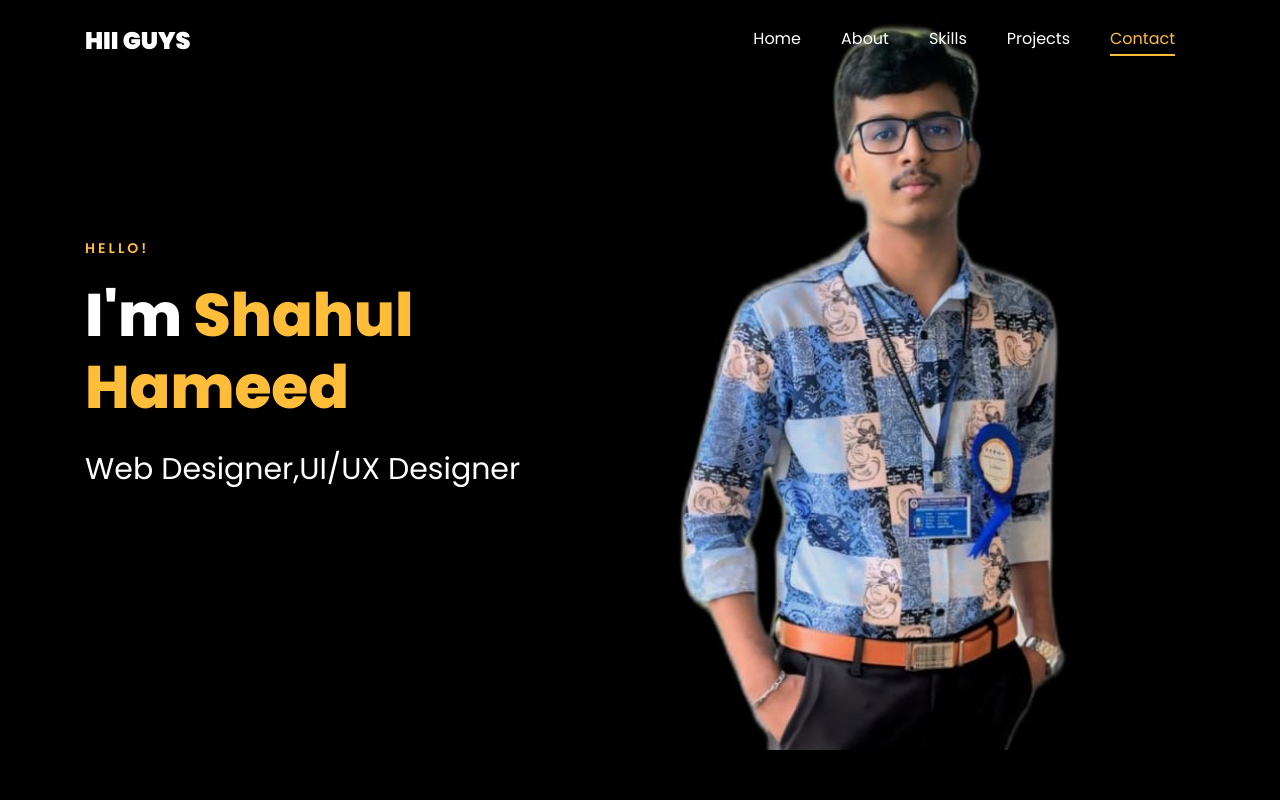
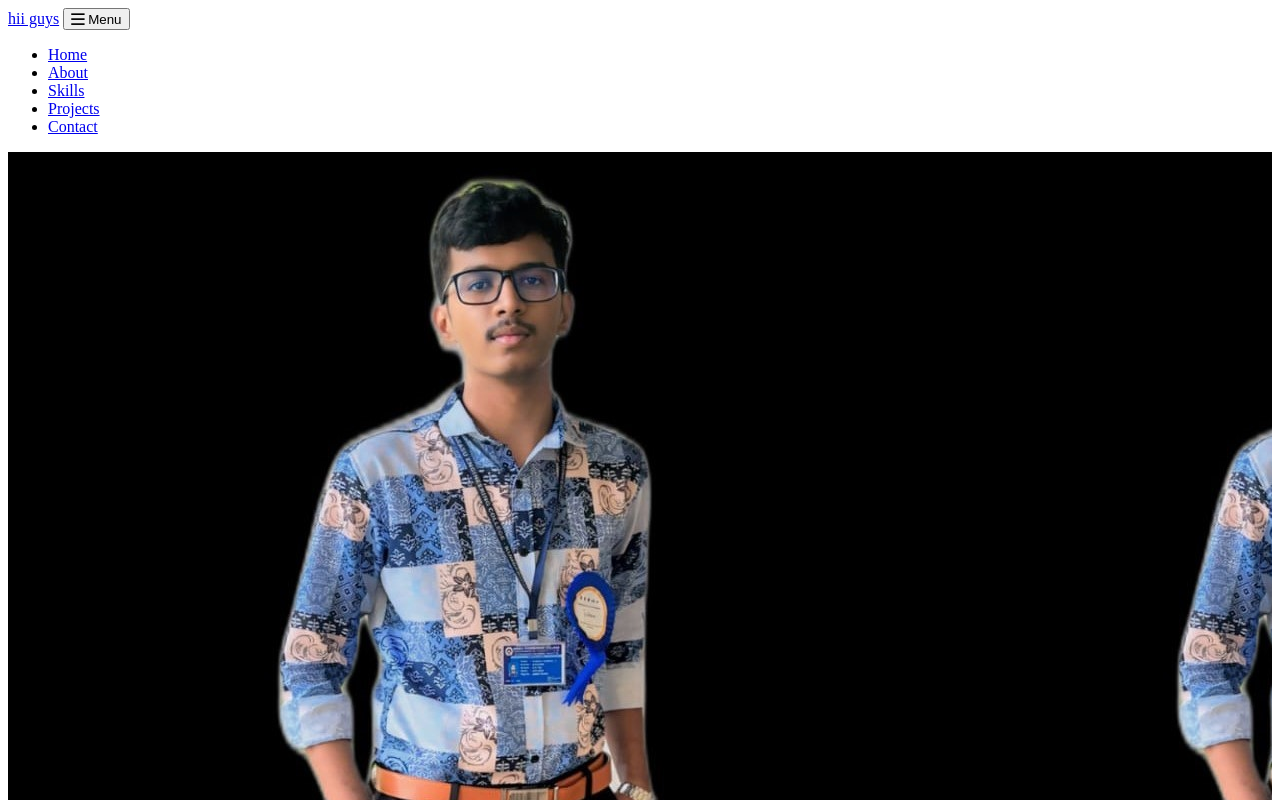
Before and after one commit to au820621104080/shahul, a plain HTML site: page index.html in a window 1280 px wide. Shown: the top 800 px of the page. Drawn offline with Linux system fonts and the light colour scheme; files whose address does not match are found by name.

Commit message:
links-change

```diff
--- a/index.html
+++ b/index.html
@@ -18,9 +18,7 @@
 
     <link rel="stylesheet" href="css/ionicons.min.css">
 
-    <link rel="stylesheet" href="css/flaticon.css">
-    <link rel="stylesheet" href="css/icomoon.css">
-    <link rel="stylesheet" href="css/style.css">
+
   </head>
   <body data-spy="scroll" data-target=".site-navbar-target" data-offset="300">
 
```
